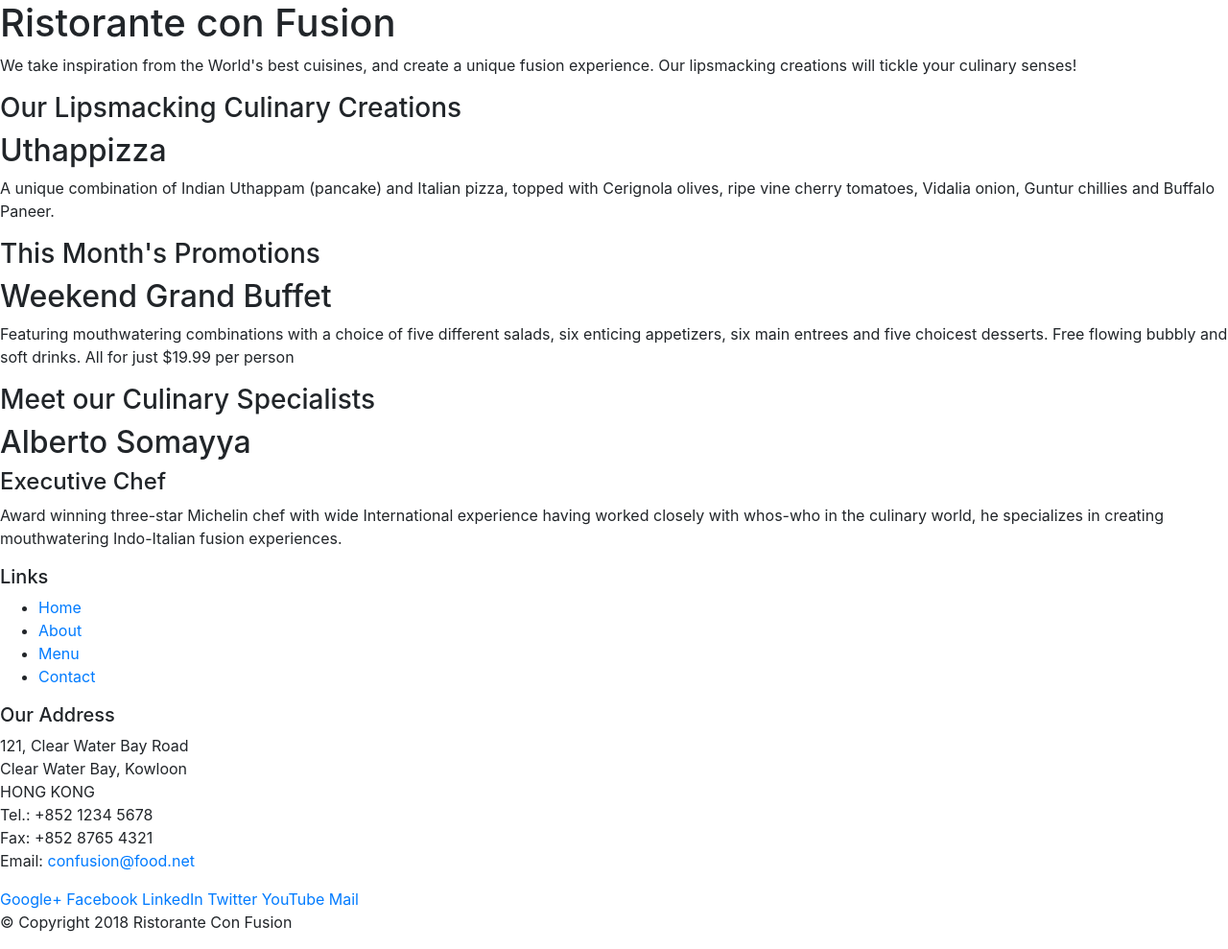
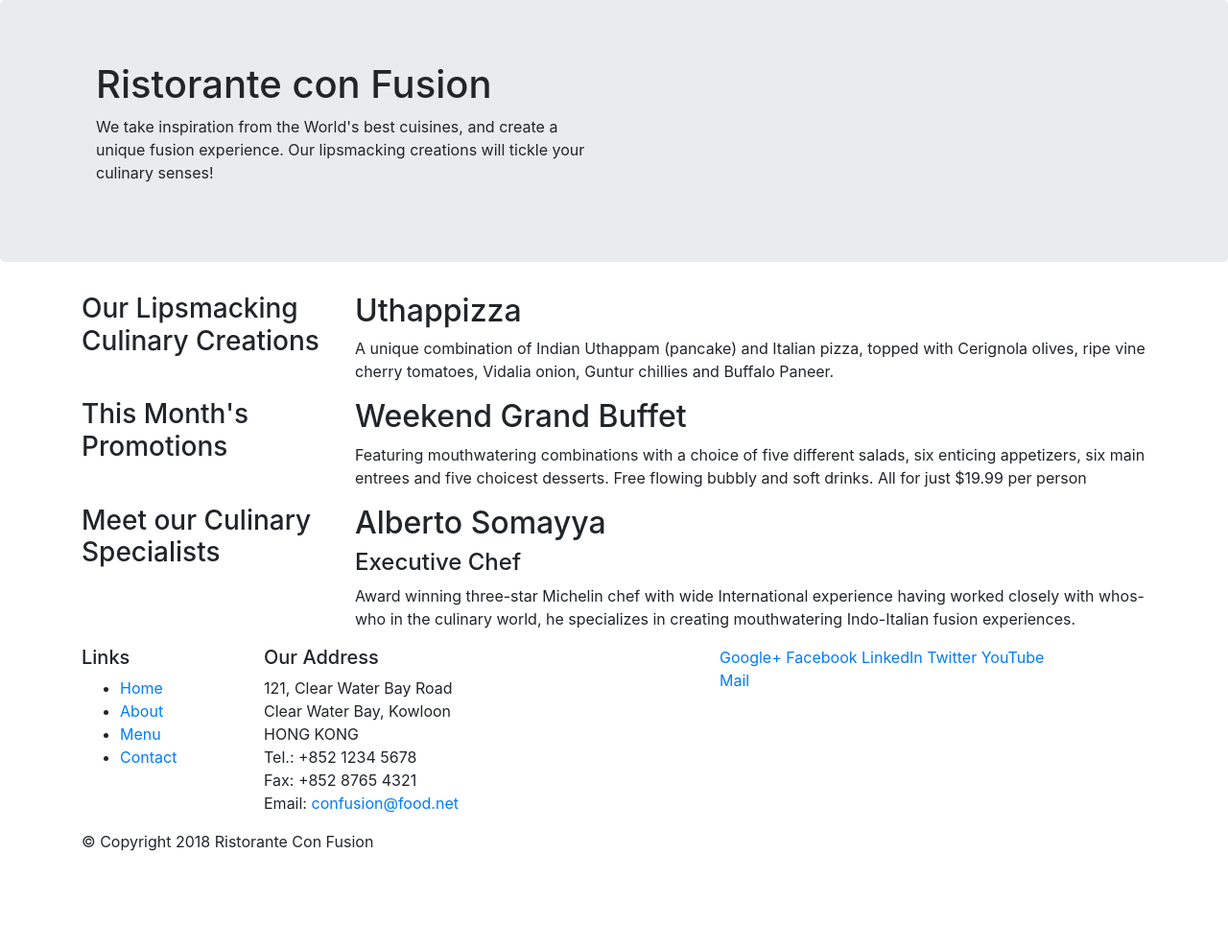
Before and after one commit to koriim/Bootstrap-starter, a website: page index.html in a window 1280 px wide. Shown: the whole page at 96% size. After the commit the page ends 905 px from the top, so only its background shows below. Drawn offline with nearby package versions, Linux system fonts and the light colour scheme.

Commit message:
add bootstrap classes

```diff
--- a/index.html
+++ b/index.html
@@ -12,46 +12,46 @@
 
 <body>
 
-    <header>
-        <div>
-            <div>
-                <div>
+    <header class="jumbotron">
+        <div class="container">
+            <div spellcheck="row">
+                <div class="col-12 col-sm-6">
                     <h1>Ristorante con Fusion</h1>
                     <p>We take inspiration from the World's best cuisines, and create a unique fusion experience. Our lipsmacking creations will tickle your culinary senses!</p>
                 </div>
-                <div>
+                <div class="col-12 col-sm">
                 </div>
             </div>
         </div>
     </header>
 
-    <div>
-        <div>
-            <div>
+    <div class="container">
+        <div class="row">
+            <div class="col-12 col-sm-4 col-md-3">
                 <h3>Our Lipsmacking Culinary Creations</h3>
             </div>
-            <div>
+            <div class="col col-sm col-md">
                 <h2>Uthappizza</h2>
                 <p>A unique combination of Indian Uthappam (pancake) and Italian pizza, topped with Cerignola olives, ripe vine cherry tomatoes, Vidalia onion, Guntur chillies and Buffalo Paneer.</p>
             </div>
         </div>
 
 
-        <div>
-            <div>
+        <div class="row">
+            <div class="col-12 col-sm-4 col-md-3">
                 <h3>This Month's Promotions</h3>
             </div>
-            <div>
+            <div class="col col-sm col-md">
                 <h2>Weekend Grand Buffet</h2>
                 <p>Featuring mouthwatering combinations with a choice of five different salads, six enticing appetizers, six main entrees and five choicest desserts. Free flowing bubbly and soft drinks. All for just $19.99 per person </p>
             </div>
         </div>
 
-        <div>
-            <div>
+        <div class="row">
+            <div class="col-12 col-sm-4 col-md-3">
                 <h3>Meet our Culinary Specialists</h3>
             </div>
-            <div>
+            <div class="col col-sm col-md">
                 <h2>Alberto Somayya</h2>
                 <h4>Executive Chef</h4>
                 <p>Award winning three-star Michelin chef with wide International experience having worked closely with whos-who in the culinary world, he specializes in creating mouthwatering Indo-Italian fusion experiences. </p>
@@ -60,9 +60,9 @@
     </div>
 
     <footer>
-        <div>
-            <div>
-                <div>
+        <div class="container">
+            <div class="row">
+                <div class="col-4 col-sm-2">
                     <h5>Links</h5>
                     <ul>
                         <li><a href="#">Home</a></li>
@@ -71,7 +71,7 @@
                         <li><a href="#">Contact</a></li>
                     </ul>
                 </div>
-                <div>
+                <div class="col-7 col-sm-5">
                     <h5>Our Address</h5>
                     <address>
 		              121, Clear Water Bay Road<br>
@@ -82,7 +82,7 @@
 		              Email: <a href="mailto:confusion@food.net">confusion@food.net</a>
 		           </address>
                 </div>
-                <div>
+                <div class="col-12 col-sm-4">
                     <div>
                         <a href="http://google.com/+">Google+</a>
                         <a href="http://www.facebook.com/profile.php?id=">Facebook</a>
@@ -93,8 +93,8 @@
                     </div>
                 </div>
            </div>
-           <div>
-                <div>
+           <div class="row">
+                <div class="col-auto">
                     <p>© Copyright 2018 Ristorante Con Fusion</p>
                 </div>
            </div>
```
